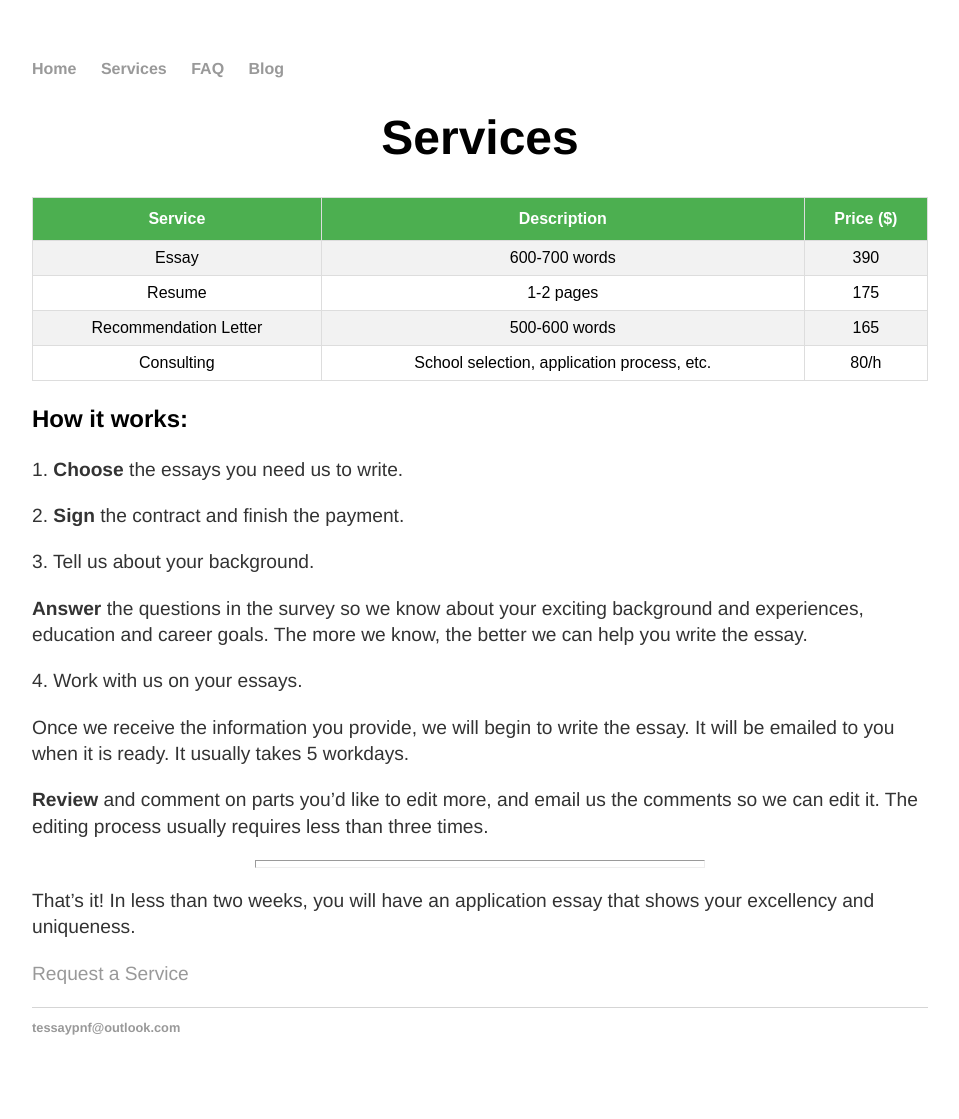
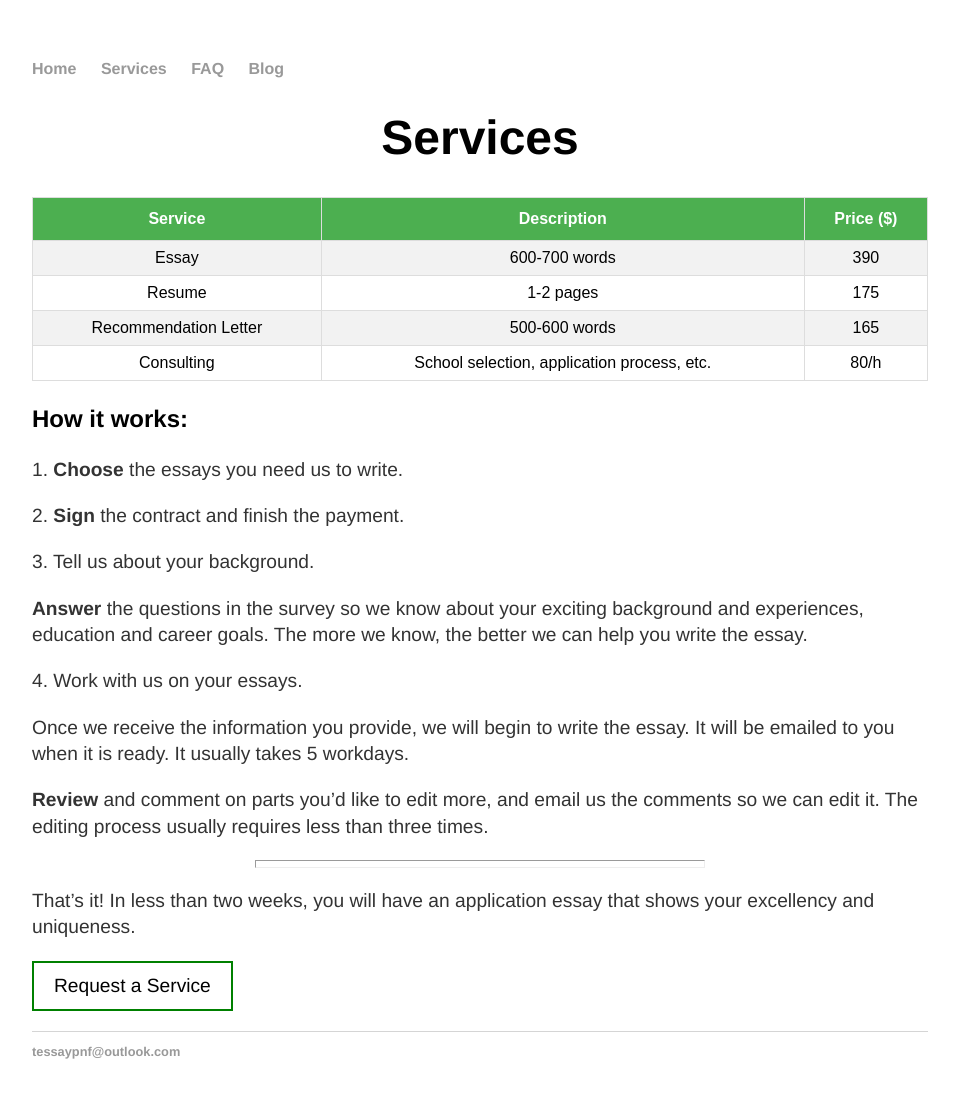
Before and after one commit to RagingTiger/PnFTech.github.io, a Jekyll site: the page built from services/index.html, in a window 1280 px wide. Shown: the whole page, without its empty margins (160-1119 px from the left). Built offline with Jekyll 4.4.1, drawn with Linux system fonts in a browser that asks for light colours; before the commit the page ends 1095 px from its top, so only the background shows below that.

Commit message:
edited css

```diff
--- a/services/index.html
+++ b/services/index.html
@@ -59,5 +59,5 @@ title: PnF
 		<p>That’s it! In less than two weeks, you will have an application essay
 			that shows your excellency and uniqueness.</p>
 
-		<p><a href="/request">Request a Service</a></p>
+		<p><a class="button" href="/request">Request a Service</a></p>
 	</div>
```
